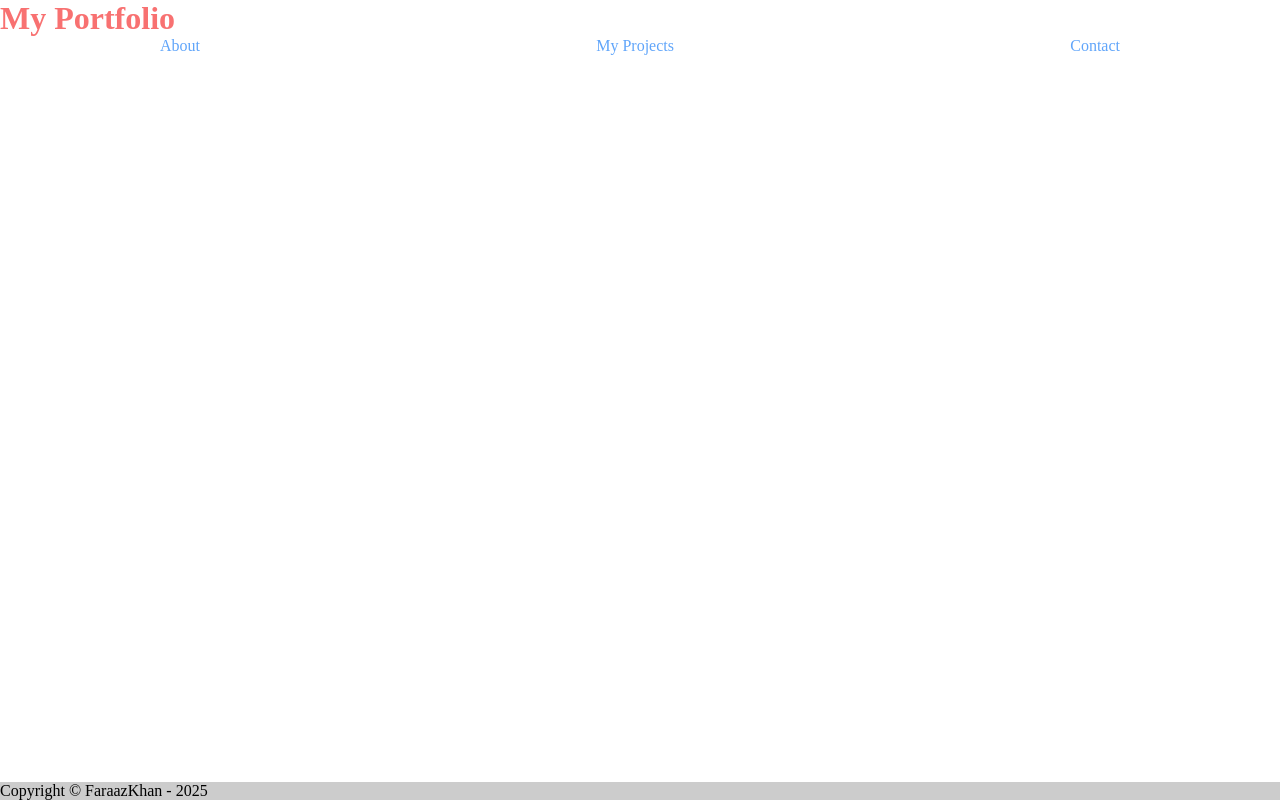
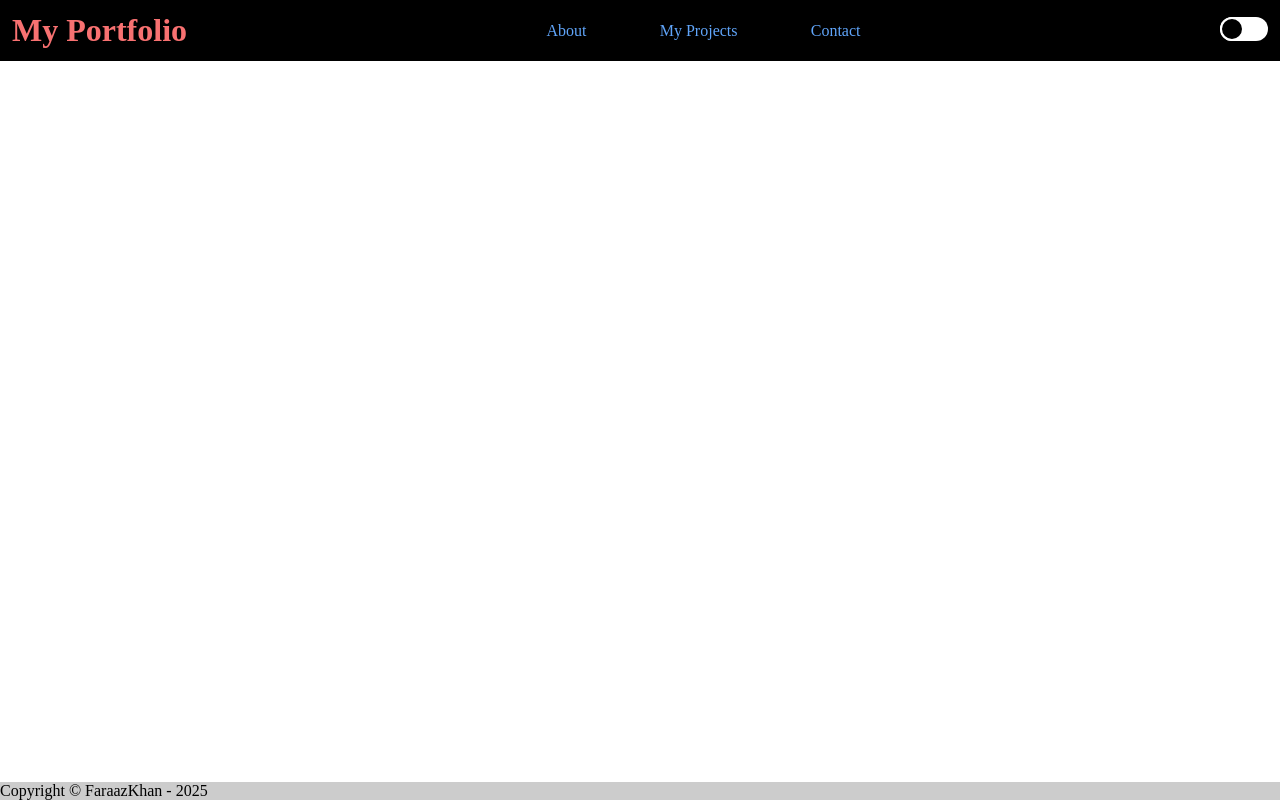
Before and after one commit to fvrvz/portfolio-angular, an Angular app: page / in a window 1280 px wide. Built offline with nearby package versions, Linux system fonts and the light colour scheme.

Commit message:
feat: implement theme toggle functionality

```diff
--- a/src/app/components/navbar/navbar.html
+++ b/src/app/components/navbar/navbar.html
@@ -1,10 +1,9 @@
-<header
-  class="header d-grid items-center sm:justify-center sm:grid-rows-2 lg:grid-cols-2 md:grid-cols-2"
->
+<header class="header d-flex items-center sm:justify-center sm:flex-dir-column flex-dir-row bg-black p-3">
   <h1 routerLink="home">My Portfolio</h1>
-  <nav class="d-flex items-center justify-space-between sm:flex-dir-column sm:w-100 w-75 nav">
-    <a routerLink="about">About</a>
+  <nav class="d-flex items-center justify-space-between sm:flex-dir-column sm:w-100 w-25 nav">
+    <a routerLink="about" class="hover:color-red">About</a>
     <a routerLink="projects">My Projects</a>
     <a routerLink="contact">Contact</a>
   </nav>
+  <app-toggle-switch (toggleChange)="toggleTheme()" [initialValue]="themeInitial" />
 </header>
--- a/src/app/components/navbar/navbar.scss
+++ b/src/app/components/navbar/navbar.scss
@@ -13,3 +13,7 @@
     color: var(--color-blue);
   }
 }
+
+// .hover\:color-red:hover {
+//   color: red;
+// }
--- a/src/app/components/navbar/navbar.ts
+++ b/src/app/components/navbar/navbar.ts
@@ -1,10 +1,27 @@
-import { Component } from '@angular/core';
+import { Component, inject } from '@angular/core';
 import { RouterLink } from '@angular/router';
+import { ToggleSwitch } from '../../design-system/components/toggle-switch/toggle-switch';
+import { ThemeService } from '../../services/theme.service';
 
 @Component({
   selector: 'app-navbar',
-  imports: [RouterLink],
+  imports: [RouterLink, ToggleSwitch],
   templateUrl: './navbar.html',
   styleUrl: './navbar.scss',
 })
-export class Navbar {}
+export class Navbar {
+  private readonly themeService = inject(ThemeService);
+  protected themeInitial = false;
+
+  constructor() {
+    this.themeInitial = this.getCurrentTheme() !== 'light';
+  }
+
+  protected toggleTheme() {
+    this.themeService.toggleTheme();
+  }
+
+  protected getCurrentTheme() {
+    return this.themeService.getCurrentTheme();
+  }
+}
```
